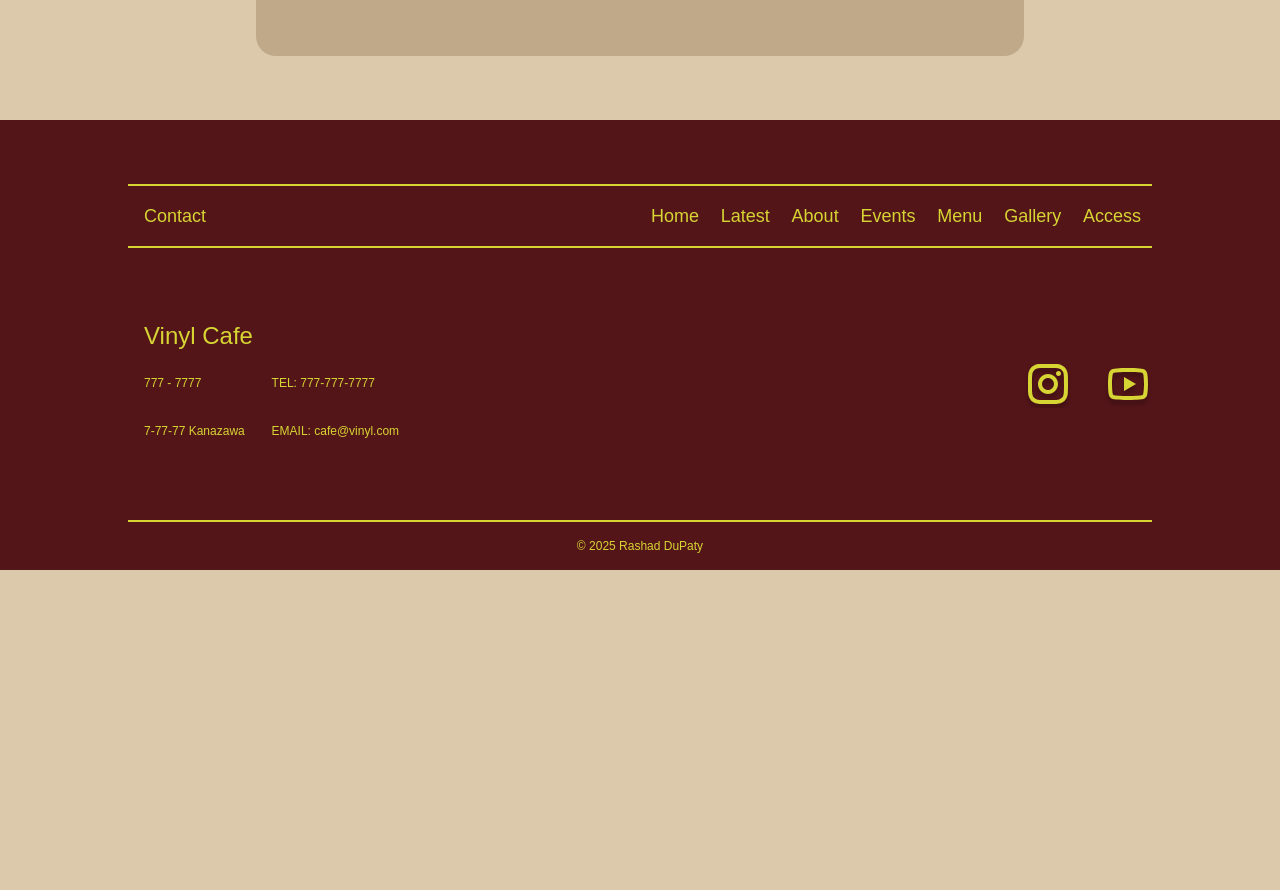
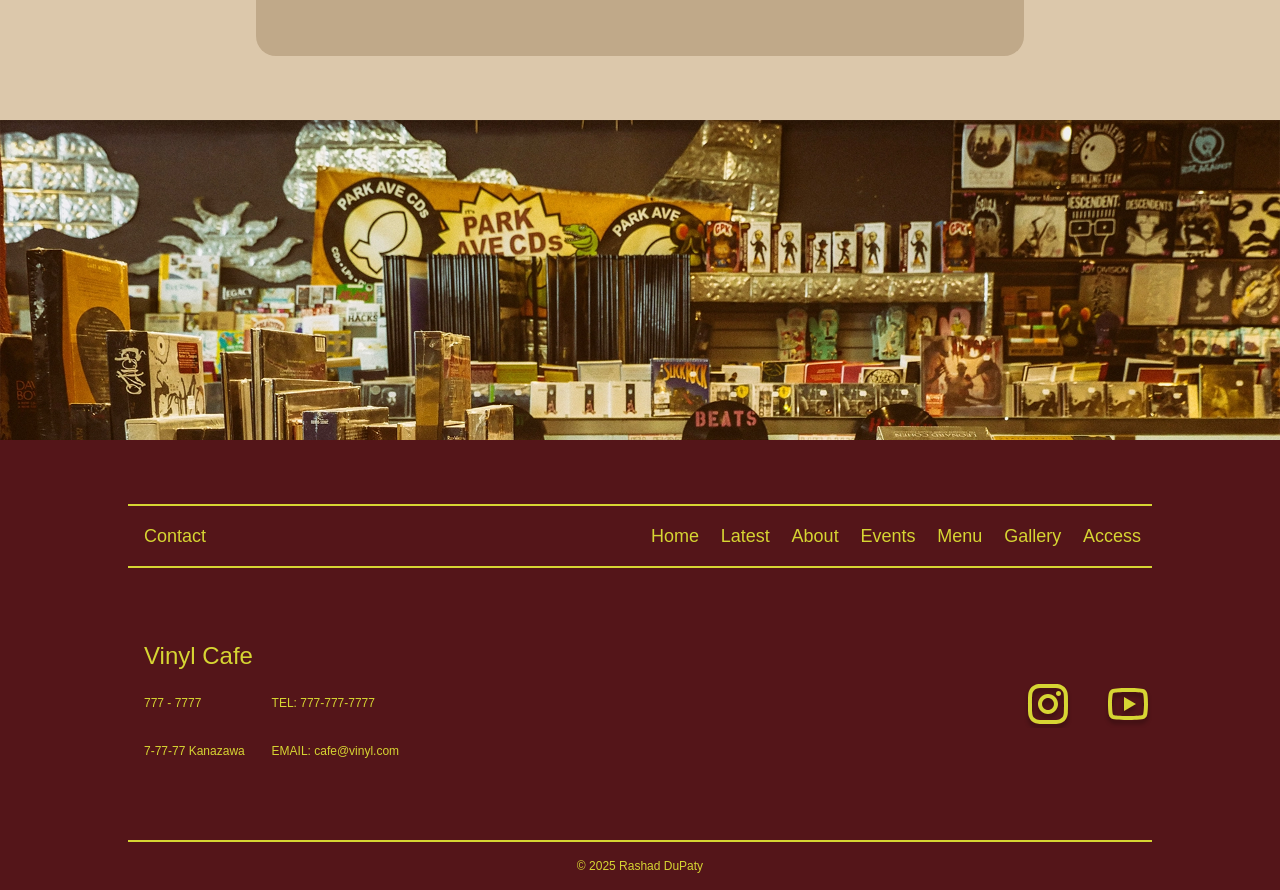
Before and after one commit to Fire-Bringer/vinyl-cafe-frontend, a Next.js app: page / in a window 1280 px wide. Shown: the part 1420-2310 px from the top of the page. Before the commit the page ends 1990 px from the top, so only its background shows below. Built offline with nearby package versions, Linux system fonts and the light colour scheme; a web font is replaced by a local one.

Commit message:
make Break component

```diff
--- a/src/app/page.tsx
+++ b/src/app/page.tsx
@@ -2,6 +2,7 @@ import Navbar from '@/components/Navbar/Navbar';
 import Hero from '@/components/Hero/Hero';
 import Tags from '@/components/Tags/Tags';
 import Latest from '@/components/Latest/Latest';
+import Break from '@/components/Break/Break';
 import Footer from '@/components/Footer/Footer';
 
 function Homepage() {
@@ -11,6 +12,7 @@ function Homepage() {
       <Hero/>
       <Tags/>
       <Latest/>
+      <Break/>
       <Footer/>
     </div>
   );
--- /dev/null
+++ b/src/components/Break/Break.jsx
@@ -0,0 +1,17 @@
+import Image from "next/image";
+
+const Break = () => {
+  return (
+    <div className="w-full h-[40vh]">
+      <Image
+        src={'/hero/vinyl_cafe4.webp'}
+        alt="Vinyl shop image"
+        width={1920}
+        height={1000}
+        className="w-full object-cover"
+      />
+    </div>
+  );
+};
+
+export default Break;
```
